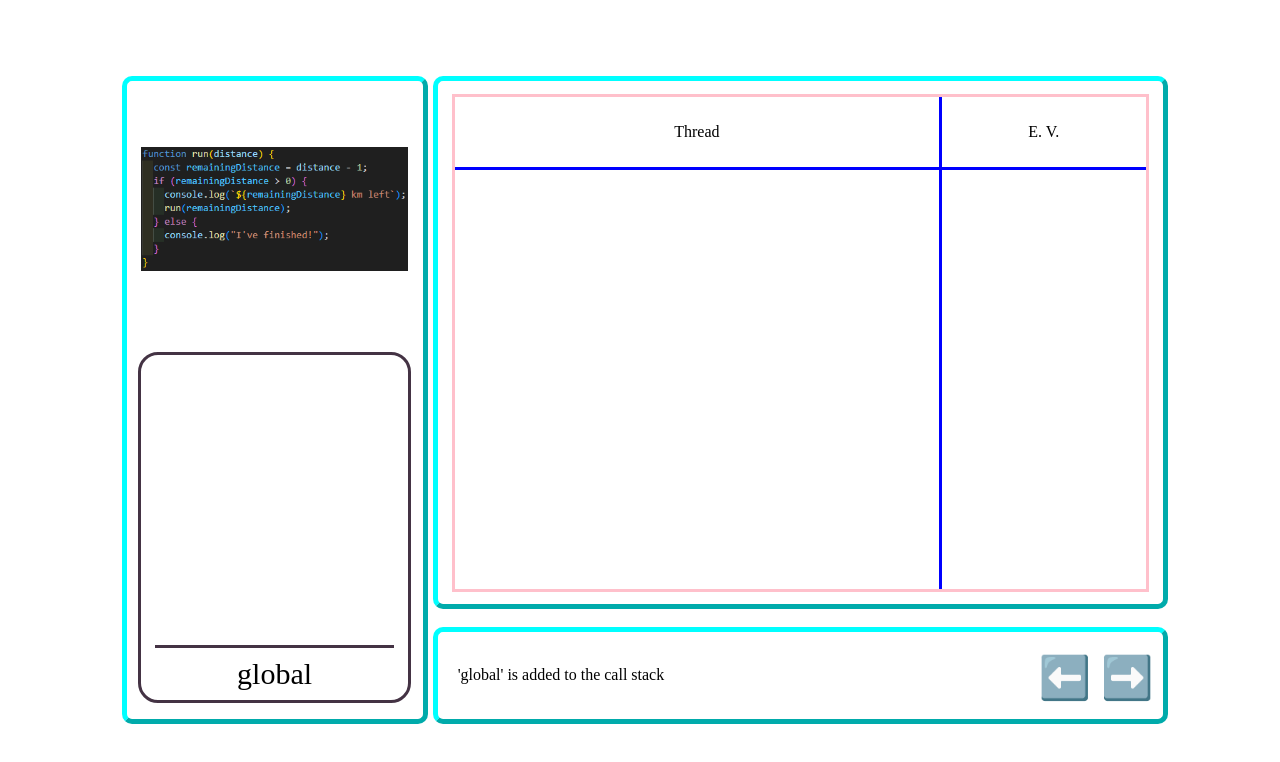
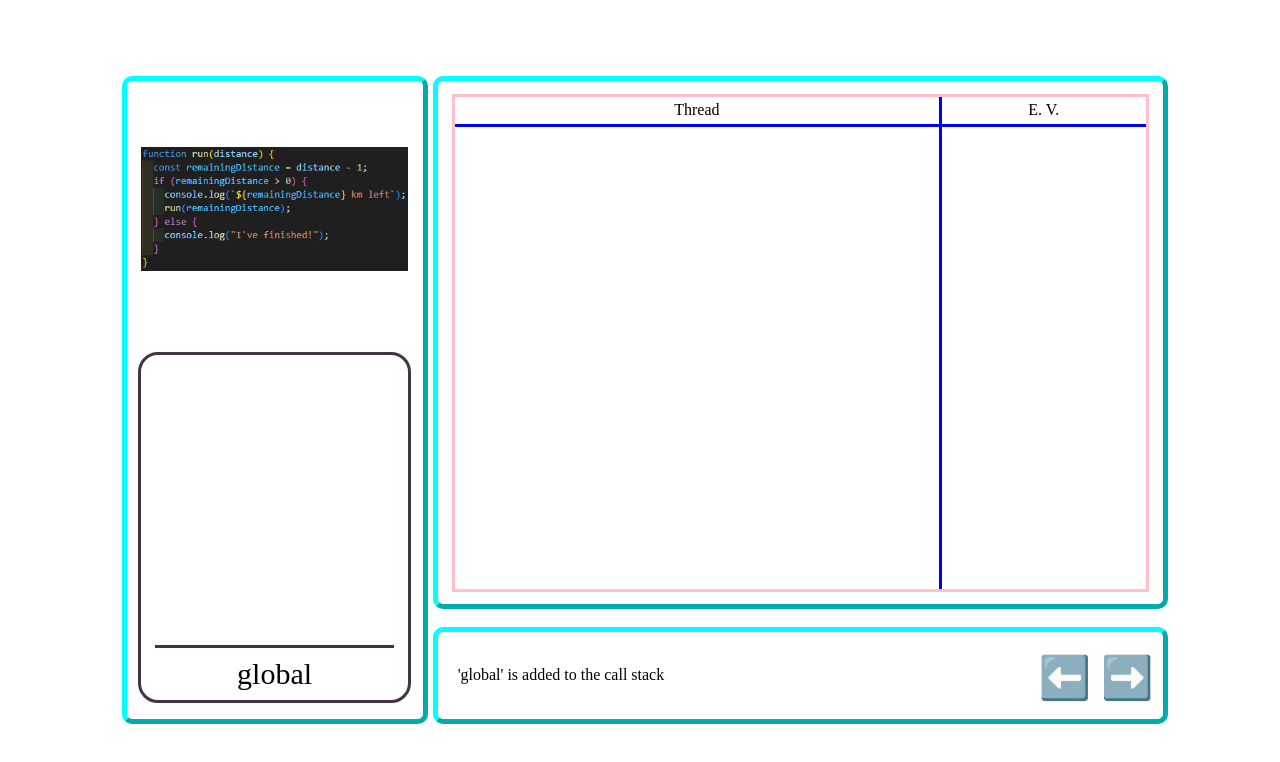
Before and after one commit to DevDolphin7/Learnin-Recursion, a React (Vite) app: page /recursive-kata/1 in a window 1280 px wide. Shown: the top 762 px of the page. Built offline with nearby package versions, Linux system fonts and the light colour scheme.

Commit message:
Style recursive calls

```diff
--- a/src/index.css
+++ b/src/index.css
@@ -63,11 +63,6 @@
   align-items: center;
 }
 
-.test-class.resize {
-  max-width: 100%;
-  height: auto;
-}
-
 .call-stack-container {
   grid-column: 1;
   grid-row: 1 / span 2;
@@ -101,11 +96,12 @@
 .execution-context-diagram-container {
   width: 96%;
   height: 94%;
+  min-height: 100px;
   margin: 2%;
   display: grid;
   grid-template:
-    "a b" 15%
-    "a b" 85% / 70% 30%;
+    "a b" 30px
+    "a b" auto / 70% 30%;
   border: var(--ecd-outer-border);
 }
 
@@ -147,14 +143,17 @@
 .ecd-main-thread {
   grid-column: 1;
   grid-row: 2;
+  width: 96%;
+  padding-top: 5px;
   display: block;
 }
 
 .ecd-main-environment-variables {
   grid-column: 2;
   grid-row: 2;
+  padding-top: 5px;
+  display: block;
   border-left: var(--ecd-inner-border);
-  display: block;
 }
 
 .ecd-main-thread p,
```
